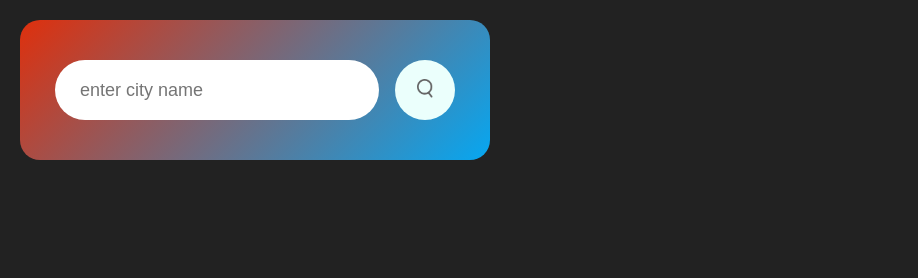
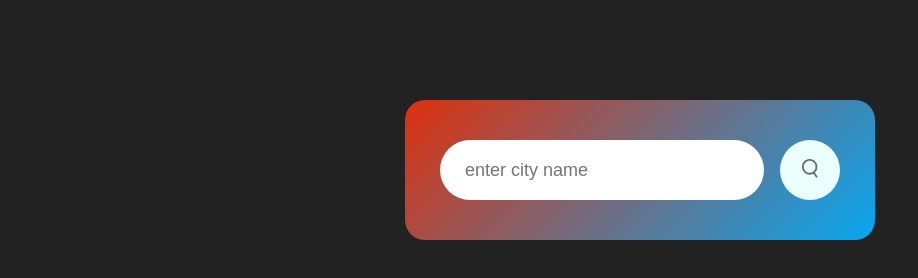
Before and after one commit to kolusupradeep/weather-website, a plain HTML site: page index.html in a window 1280 px wide. Shown: the whole page, without its empty margins (0-918 px from the left). Drawn offline with Linux system fonts and the light colour scheme.

Commit message:
final commit

```diff
--- a/style.css
+++ b/style.css
@@ -14,7 +14,7 @@ body{
     max-width: 470px;
     background: linear-gradient(135deg, hsla(10, 92%, 50%, 0.895), #06a7f1);
     color: #fff;
-    margin: 20px;
+    margin: 100px auto 0;
     border-radius: 20px;
     padding: 40px 35px;
     text-align: center;
```
